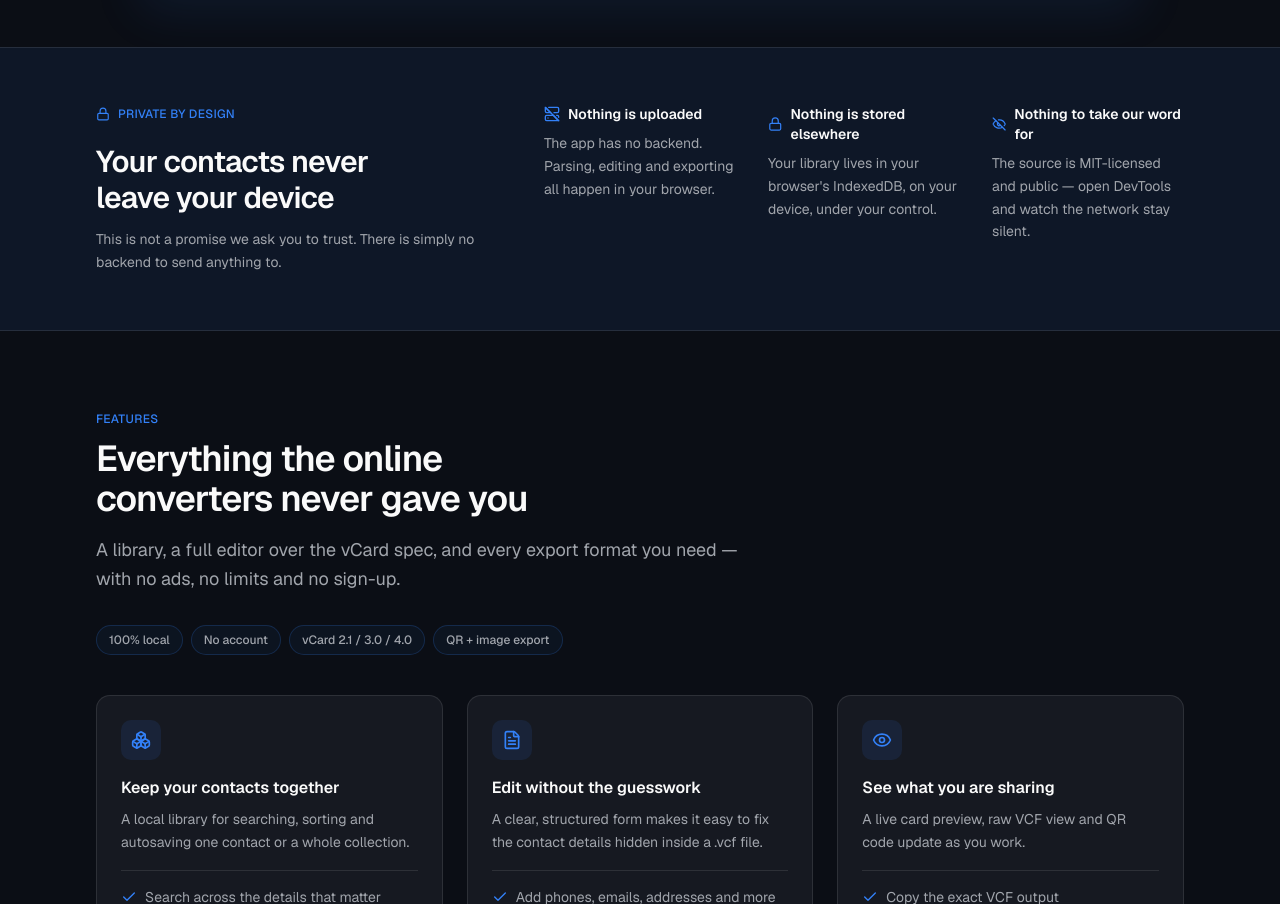
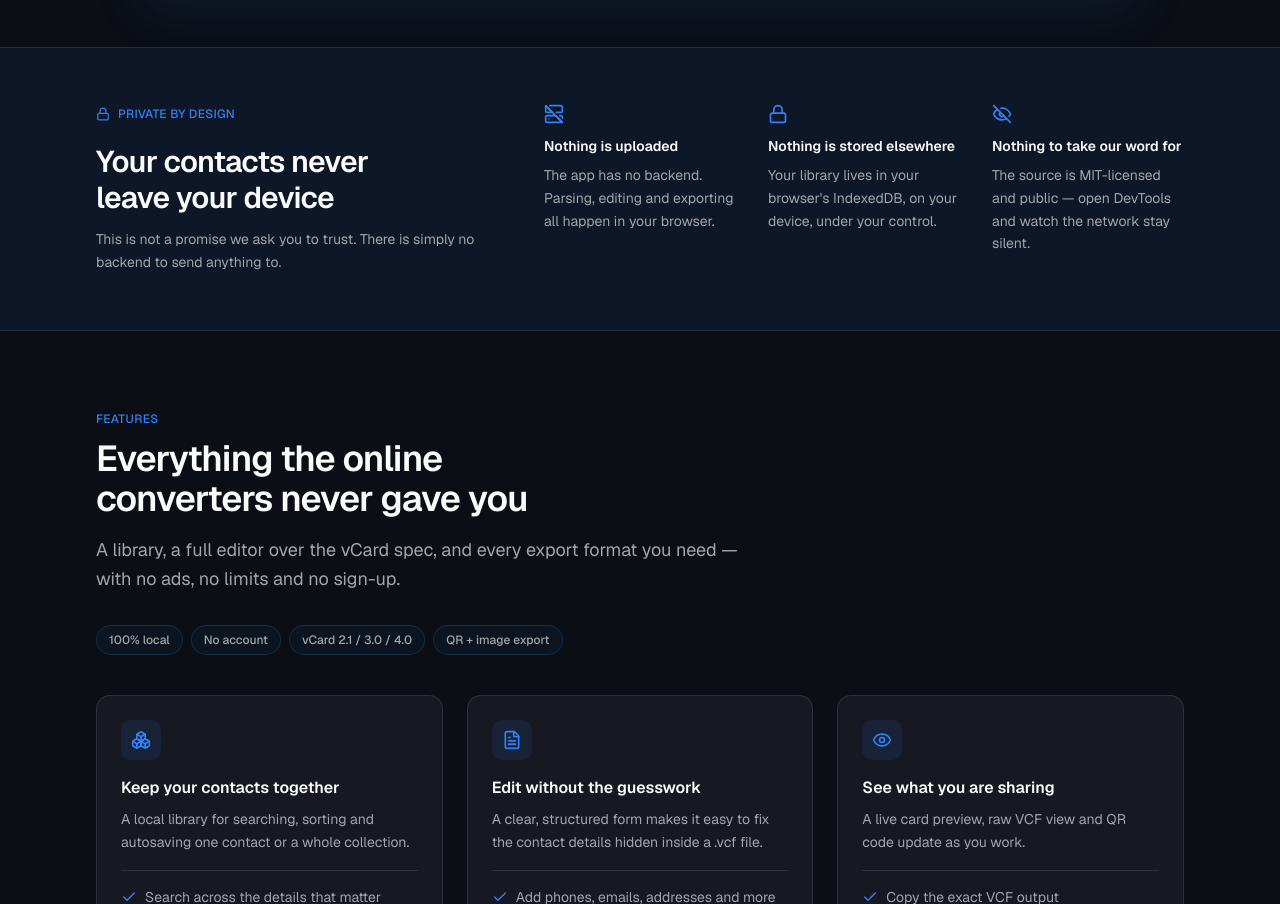
Before and after one commit to joseorono/easy-vcard-manager-site, a Next.js app: page / in a window 1280 px wide. Shown: the part 1212-2116 px from the top of the page. Built offline with nearby package versions, Linux system fonts and the light colour scheme; no server answers.

Commit message:
Update icons position
Co-Authored-By: José Miguel Oroño <joseomaker@gmail.com>

```diff
--- a/src/components/sections/privacy-section.tsx
+++ b/src/components/sections/privacy-section.tsx
@@ -24,12 +24,15 @@ export function PrivacySection() {
             {PRIVACY_POINTS.map((point, index) => {
               const Icon = index === 0 ? ServerOff : index === 1 ? Lock : EyeOff;
               return (
-              <div key={point.title}>
-                <dt className="flex items-center gap-2 text-sm font-semibold"><Icon className="size-4 text-primary" />{point.title}</dt>
-                <dd className="mt-2 text-sm leading-relaxed text-muted-foreground">
-                  {point.description}
-                </dd>
-              </div>
+                <div key={point.title}>
+                  <dt className="flex flex-col items-start gap-3 text-sm font-semibold">
+                    <Icon className="size-5 text-primary" />
+                    <span>{point.title}</span>
+                  </dt>
+                  <dd className="mt-2 text-sm leading-relaxed text-muted-foreground">
+                    {point.description}
+                  </dd>
+                </div>
               );
             })}
           </dl>
```
